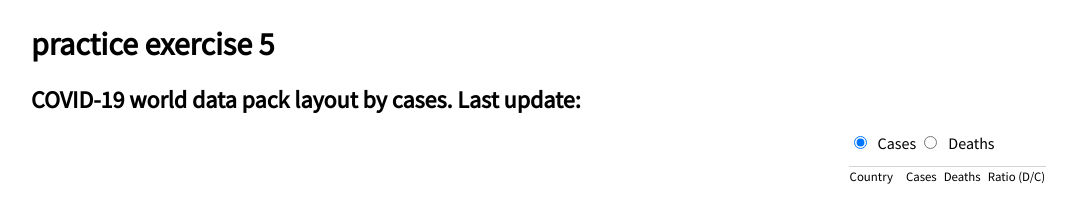
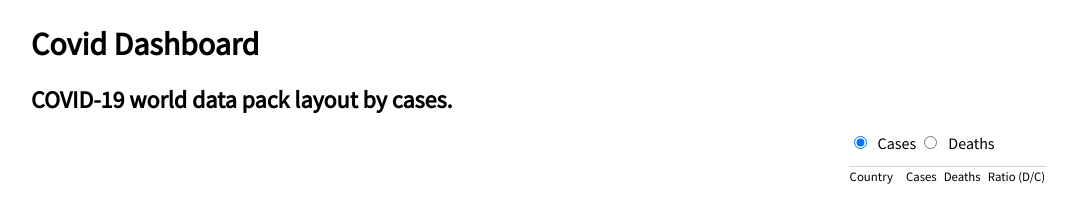
Before and after one commit to mardejour/Data-Vis-Narrative, a plain HTML site: page advanced-pack-v2.html in a window 1280 px wide. Shown: the whole page, without its empty margins (25-1101 px from the left). Drawn offline with Linux system fonts and the light colour scheme; no server answers.

Commit message:
Update advanced-pack-v2.html

```diff
--- a/advanced-pack-v2.html
+++ b/advanced-pack-v2.html
@@ -11,8 +11,8 @@
   </head>
   <body>
     <header>
-      <h1>practice exercise 5</h1>
-      <h2>COVID-19 world data pack layout by cases. Last update: <span id="lastdate"></span></h2>
+      <h1>Covid Dashboard</h1>
+      <h2>COVID-19 world data pack layout by cases.</h2>
     </header>
 
     <!-- all we need is an element to select -->
```
